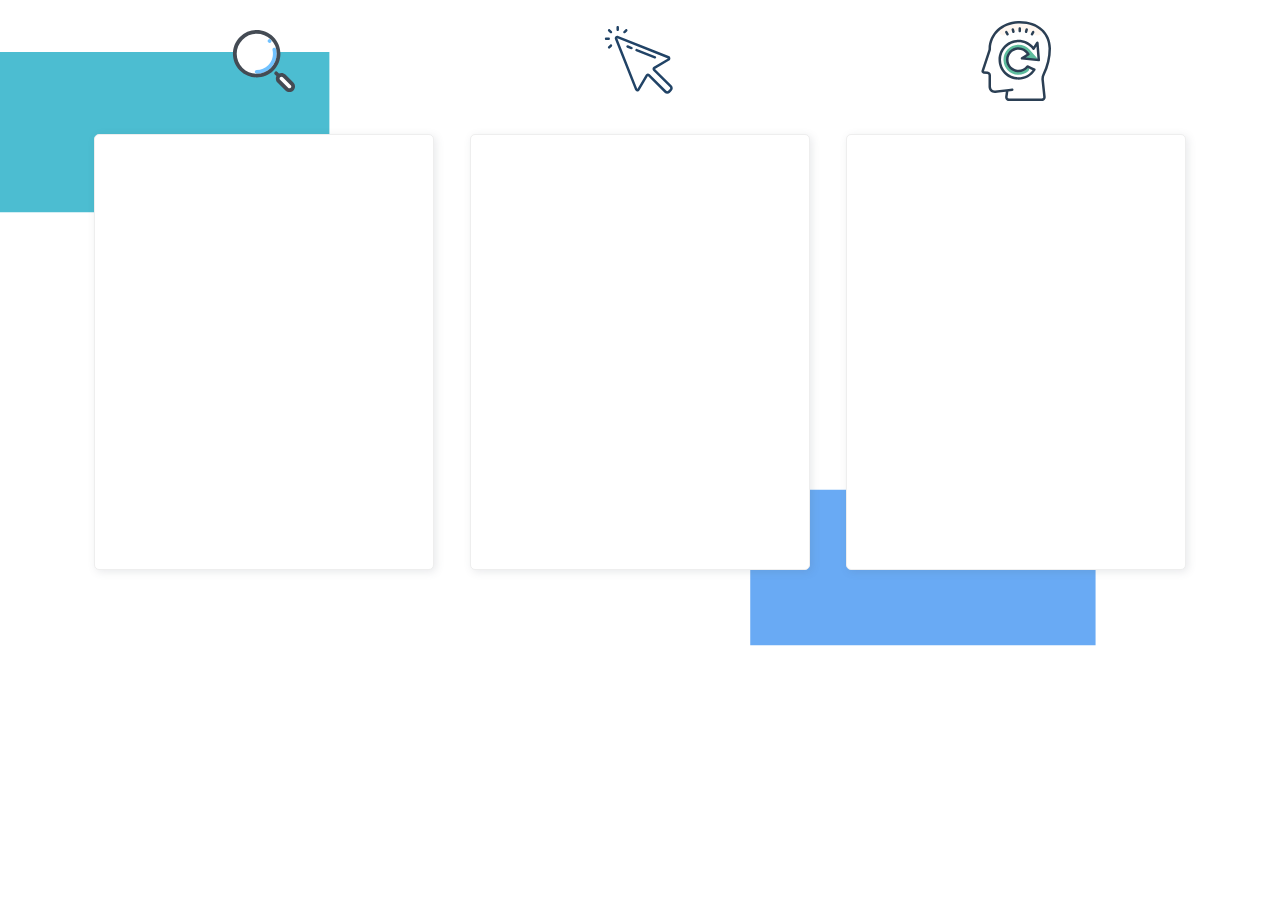
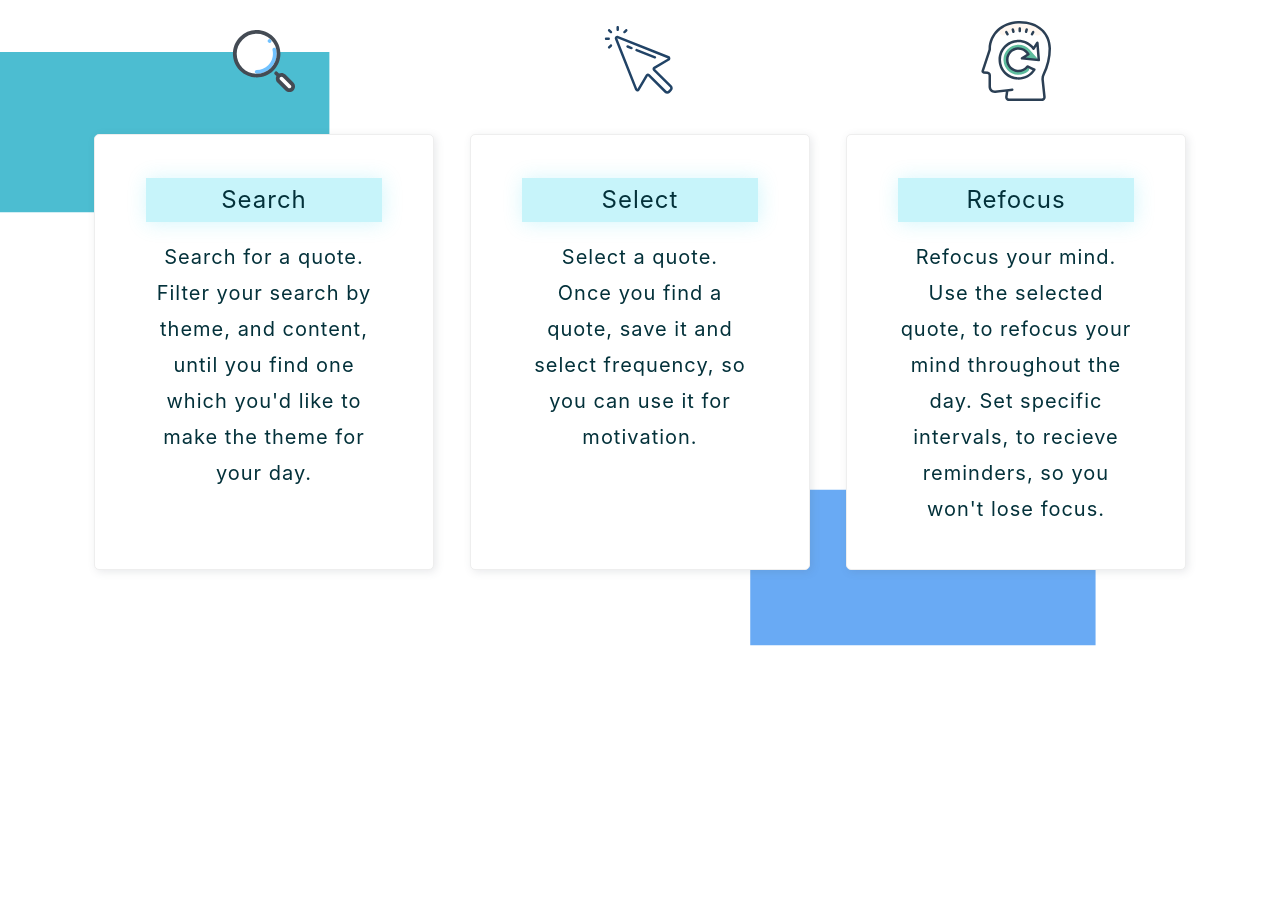
Before and after one commit to jddelia/mindrightapp, a React (Create React App) app: page / in a window 1280 px wide. Shown: the part 860-1773 px from the top of the page. Built offline with nearby package versions, Linux system fonts and the light colour scheme; a web font is replaced by a local one.

Commit message:
Add How It Works section

```diff
--- a/src/components/Home/HowItWorks/Steps.js
+++ b/src/components/Home/HowItWorks/Steps.js
@@ -13,7 +13,12 @@ function Steps() {
         </div>
 
         <div className="stepSectionContent">
-
+          <p className="stepContentText">
+            <span className="stepAccent">Search</span> <br/>
+            Search for a quote. <br/>
+            Filter your search by theme, and content, until you find
+            one which you'd like to make the theme for your day.
+          </p>
         </div>
       </div>
 
@@ -27,7 +32,13 @@ function Steps() {
         </div>
 
         <div className="stepSectionContent">
-
+        <p className="stepContentText">
+            <span className="stepAccent">Select</span> <br/>
+            Select a quote. <br/>
+            Once you find a quote, save it and select frequency,
+            so you can use it
+            for motivation.
+          </p>
         </div>
       </div>
 
@@ -41,7 +52,13 @@ function Steps() {
         </div>
 
         <div className="stepSectionContent">
-
+          <p className="stepContentText">
+            <span className="stepAccent">Refocus</span> <br/>
+            Refocus your mind. <br/>
+            Use the selected quote, to refocus your mind throughout
+            the day. Set specific intervals, to recieve reminders, so
+            you won't lose focus.
+          </p>
         </div>
       </div>
     </div>
--- a/src/css/index.css
+++ b/src/css/index.css
@@ -331,6 +331,27 @@ code {
   border-radius: 5px;
   background: #ffffff;
   box-shadow: 2px 2px 8px #4a526321;
+  display: grid;
+  grid-template-columns: 1fr;
+  justify-items: center;
+  align-items: center;
+}
+.home .howItWorks .stepSection .stepSectionContent .stepContentText {
+  text-align: center;
+  width: 70%;
+  height: 80%;
+  line-height: 1.8;
+  letter-spacing: 1px;
+  font-size: 20px;
+  color: #03313a;
+}
+.home .howItWorks .stepSection .stepSectionContent .stepContentText .stepAccent {
+  display: block;
+  margin-bottom: -8%;
+  font-size: 24px;
+  color: #03313a;
+  background: #25d5ec41;
+  box-shadow: 1px 1px 20px #25d5ec34;
 }
 
 /*# sourceMappingURL=index.css.map */
```
